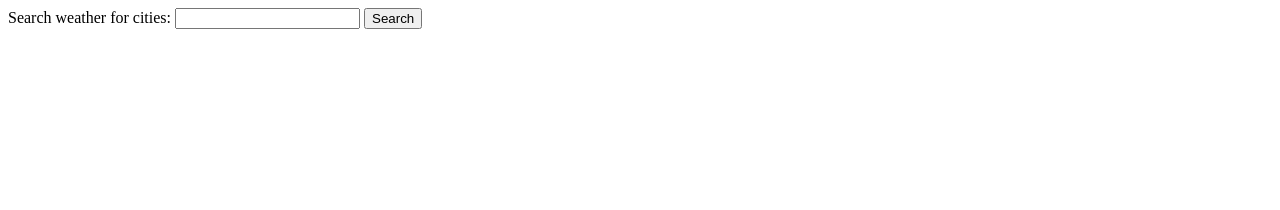
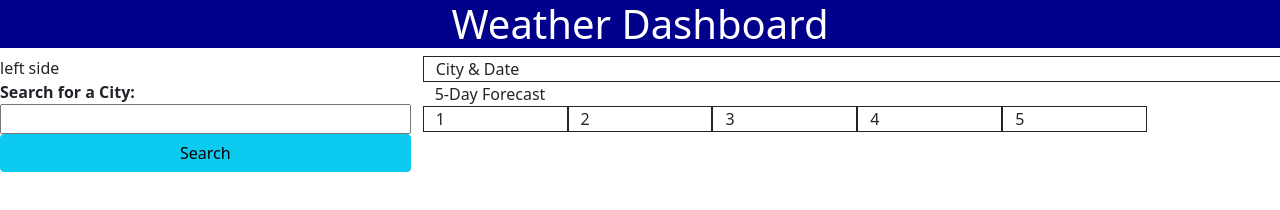
Before and after one commit to ObeeK/weather-app, a plain HTML site: page index.html in a window 1280 px wide. Drawn offline with nearby package versions, Linux system fonts and the light colour scheme.

Commit message:
html&css basics

```diff
--- a/assets/css/stylesheet.css
+++ b/assets/css/stylesheet.css
@@ -0,0 +1,18 @@
+header {
+    background-color: darkblue;
+    color: white;
+    text-align: center;
+}
+
+label {
+    width: 100%;
+    font-weight: bolder;
+}
+
+.btn {
+    width: 100%;
+}
+
+#weather-search {
+    width: 100%;
+}
--- a/index.html
+++ b/index.html
@@ -1,15 +1,58 @@
 <!DOCTYPE html>
 <html lang="en">
+
 <head>
     <meta charset="UTF-8">
     <meta http-equiv="X-UA-Compatible" content="IE=edge">
     <meta name="viewport" content="width=device-width, initial-scale=1.0">
-    <title>Document</title>
+    <link href="https://cdn.jsdelivr.net/npm/bootstrap@5.1.1/dist/css/bootstrap.min.css" rel="stylesheet" integrity="sha384-F3w7mX95PdgyTmZZMECAngseQB83DfGTowi0iMjiWaeVhAn4FJkqJByhZMI3AhiU" crossorigin="anonymous">
+    <link href="./assets/css/stylesheet.css" rel="stylesheet">
+    <title>Weather App</title>
 </head>
+
 <body>
-    <label for="weather-search">Search weather for cities:</label>
+    <header class="header"><h1 class="headerh1">Weather Dashboard</h1></header>
+    <div class="row">
+        <div class="col-4">
+            left side
+            <label for="weather-search">Search for a City:</label>
+            <input type="search" id="weather-search" aria-label="Search city for weather">
+            <button id="searchButton" type="submit" class="btn btn-info">Search</button>
+            <span id="city1"></span>
+            <span id="city2"></span>
+            <span id="city3"></span>
+            <span id="city4"></span>
+            <span id="city5"></span>
+        </div>
+        <div class="col-8">
+            <div class="row">
+                <div class="col-12 border border-dark">
+                    <span id="citySearched">City & Date</span>
+                    <span id="temp"></span>
+                    <span id="wind"></span>
+                    <span id="humidity"></span>
+                    <span id="uvIndex"></span>
+                </div>
+            </div>
+            <div class="row">
+                <div class="col-12">
+                    5-Day Forecast
+                    <div class="row">
+                    <div class="col-2 border border-dark">1</div>
+                    <div class="col-2 border border-dark">2</div>
+                    <div class="col-2 border border-dark">3</div>
+                    <div class="col-2 border border-dark">4</div>
+                    <div class="col-2 border border-dark">5</div>
+                    </div>
+                </div>
+            </div>
+        </div>
+    </div>
+
+    <!-- <label for="weather-search">Search weather for cities:</label>
     <input type="search" id="weather-search" aria-label="Search city for weather">
-    <button id="searchButton">Search</button>
+    <button id="searchButton">Search</button> -->
     <script src="./assets/js/javascript.js"></script>
 </body>
+
 </html>
```
